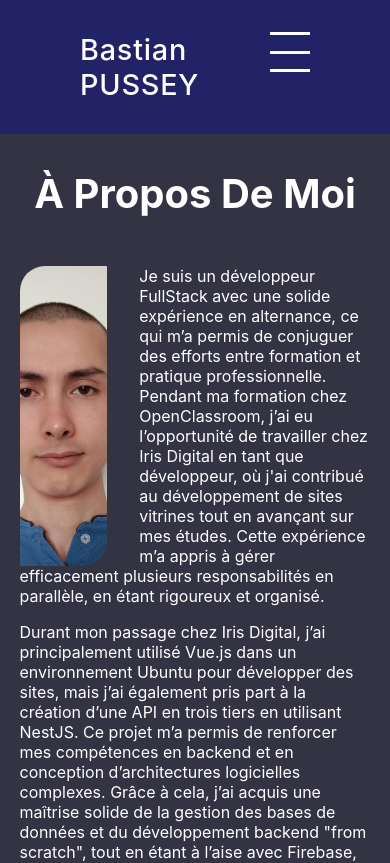
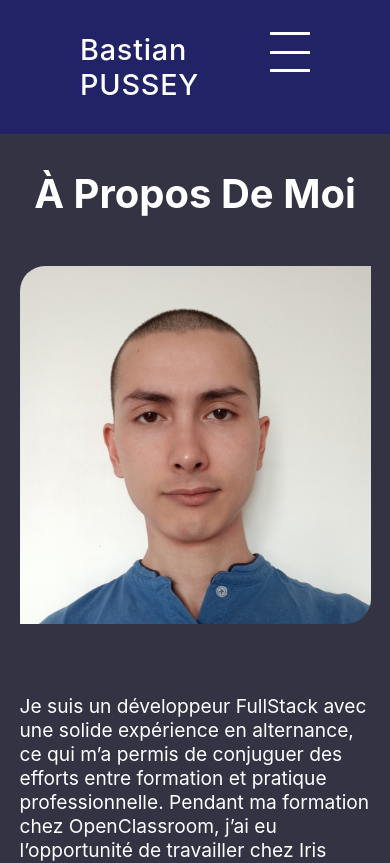
Before and after one commit to BastianGH/Portfolio, a React (Create React App) app in the folder frontend/: page /about in a window 390 px wide. Shown: the top 863 px of the page. Built offline with nearby package versions, Linux system fonts and the light colour scheme.

Commit message:
responsive about

```diff
--- a/frontend/src/pages/About/About.js
+++ b/frontend/src/pages/About/About.js
@@ -1,3 +1,4 @@
+import "./about.css";
 import React from "react";
 
 export const About = () => {
@@ -5,11 +6,11 @@ export const About = () => {
     <div>
       <h1>à propos de moi</h1>
       <section>
-        <div className="xp-content">
+        <div className="about-content">
           <img
             src="./assets/images/photo-BP.jpg"
             alt="Bastian PUSSEY"
-            className="xp-img"
+            className="about-img"
           />
           <p>
             Je suis un développeur FullStack avec une solide expérience en
--- /dev/null
+++ b/frontend/src/pages/About/about.css
@@ -0,0 +1,27 @@
+.about-img {
+  float: left;
+  width: 30%;
+  margin-right: 2rem;
+  border-radius: 25px 0;
+}
+
+@media screen and (max-width: 1000px) {
+  .about-img {
+    width: 50%;
+  }
+  .about-content {
+    font-size: 1.2rem;
+  }
+}
+
+@media screen and (max-width: 600px) {
+  .about-img {
+    float: none;
+    width: 100%;
+    margin-bottom: 50px;
+  }
+  .about-content {
+    display: flex;
+    flex-direction: column;
+  }
+}
--- a/frontend/src/pages/Experience/experience.css
+++ b/frontend/src/pages/Experience/experience.css
@@ -20,7 +20,7 @@
 
 .xp-img {
   float: left;
-  width: 25%;
+  width: 20%;
   margin-right: 2rem;
   border-radius: 25px 0;
 }
--- a/frontend/src/pages/Home/Home.js
+++ b/frontend/src/pages/Home/Home.js
@@ -8,7 +8,11 @@ export const Home = () => {
       <section id="about">
         <h2>à propos de moi</h2>
         <div className="section-subcontainer">
-          <img src="./assets/images/Photo-BP.jpg" alt="Bastian PUSSEY" />
+          <img
+            className="home-img"
+            src="./assets/images/Photo-BP.jpg"
+            alt="Bastian PUSSEY"
+          />
           <div className="section-description">
             <p>
               En tant que développeur FullStack, j'aime allier autonomie et
@@ -32,7 +36,11 @@ export const Home = () => {
       <section id="experience">
         <h2>Expérience</h2>
         <div className="section-subcontainer">
-          <img src="./assets/images/logo-iris.png" alt="Iris Digital" />
+          <img
+            className="home-img"
+            src="./assets/images/logo-iris.png"
+            alt="Iris Digital"
+          />
           <div className="section-description">
             <p>
               J'ai eu la chance de travailler pour Iris Digital, une startup
@@ -56,7 +64,11 @@ export const Home = () => {
       <section id="realisations">
         <h2>Réalisations</h2>
         <div className="section-subcontainer">
-          <img src="./assets/images/Artisanat-Van.png" alt="Artisanat Van" />
+          <img
+            className="home-img"
+            src="./assets/images/Artisanat-Van.png"
+            alt="Artisanat Van"
+          />
           <div className="section-description">
             <p>
               Mon parcours est marqué par deux projets professionnels et
@@ -81,7 +93,11 @@ export const Home = () => {
       <section id="tools">
         <h2>Mes outils</h2>
         <div className="section-subcontainer">
-          <img src="./assets/images/Github.png" alt="Github BastianGH" />
+          <img
+            className="home-img"
+            src="./assets/images/Github.png"
+            alt="Github BastianGH"
+          />
           <div className="section-description">
             <p>
               Je m'appuie sur une boîte à outils variée qui inclut Visual Studio
--- a/frontend/src/pages/Home/home.css
+++ b/frontend/src/pages/Home/home.css
@@ -23,7 +23,7 @@ section:nth-child(2n + 1) .section-subcontainer {
   flex-direction: row-reverse;
 }
 
-.section-subcontainer img {
+.section-subcontainer .home-img {
   max-height: 50%;
   width: -webkit-fill-available;
   object-fit: scale-down;
@@ -37,7 +37,7 @@ section:nth-child(2n + 1) .section-subcontainer {
   justify-content: space-around;
 }
 
-section:nth-child(-n + 3) img {
+section:nth-child(-n + 3) .home-img {
   max-width: 30%;
 }
 
@@ -45,7 +45,7 @@ section:nth-child(-n + 3) .section-description {
   max-width: 60%;
 }
 
-section:nth-child(n + 4) img {
+section:nth-child(n + 4) .home-img {
   max-width: 52%;
 }
 
@@ -79,9 +79,9 @@ section:nth-child(n + 4) .section-description {
     align-items: center;
     gap: 50px;
   }
-  .section-subcontainer img,
-  section:nth-child(-n + 3) img,
-  section:nth-child(n + 4) img {
+  .section-subcontainer .home-img,
+  section:nth-child(-n + 3) .home-img,
+  section:nth-child(n + 4) .home-img {
     max-width: 100%;
     height: 300px;
   }
```
